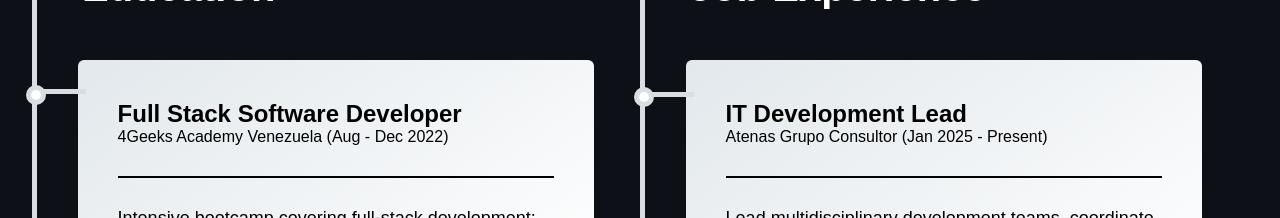
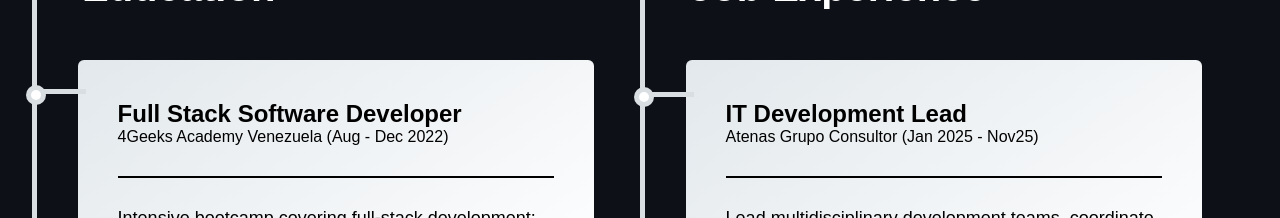
Before and after one commit to frako23/frakoDev, a React (Vite) app: page / in a window 1280 px wide. Shown: the part 1140-1358 px from the top of the page. Built offline with nearby package versions, Linux system fonts and the light colour scheme; a web font is replaced by a local one.

Commit message:
ajusta cv

```diff
--- a/src/components/Resume/ResumeApi.js
+++ b/src/components/Resume/ResumeApi.js
@@ -29,7 +29,7 @@ const ResumeApi = [
   {
     id: 4,
     category: "experience",
-    year: "Atenas Grupo Consultor (Jan 2025 - Present)",
+    year: "Atenas Grupo Consultor (Jan 2025 - Nov25)",
     title: "IT Development Lead",
     desc: "Lead multidisciplinary development teams, coordinate daily activities, integrate external projects, and promote emerging technologies.",
     rate: "5.00/5",
```
Also changed, not shown: 1 other file (tests, documents, lock files or other folders).
